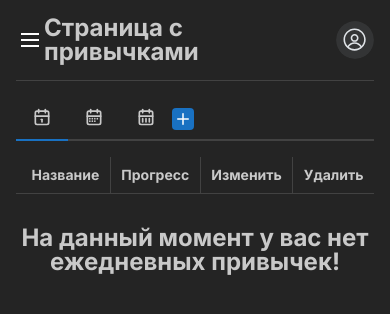
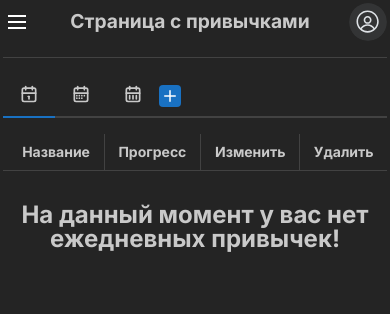
Before and after one commit to Vadimcha/ActivityTrackerApp, a Next.js app: page /habits in a window 390 px wide. Shown: the top 314 px of the page. Built offline with nearby package versions, Linux system fonts and the light colour scheme; what simple-zustand-devtools would draw is missing.

Commit message:
Make adaptiv for page title

```diff
--- /dev/null
+++ b/components/Header/Header.module.scss
@@ -0,0 +1,7 @@
+
+
+@media (max-width: 450px) {
+  .title {
+    font-size: 1.2em;
+  }
+}
--- a/components/Header/index.tsx
+++ b/components/Header/index.tsx
@@ -1,5 +1,6 @@
 import React from 'react';
 import {Avatar, Divider, Flex, Group} from "@mantine/core";
+import styles from './Header.module.scss'
 
 export const Header = ({ children }: {children: React.ReactNode}) => {
     return (
@@ -10,7 +11,7 @@ export const Header = ({ children }: {children: React.ReactNode}) => {
                 justify={"space-between"}
             >
                 {children}
-                <h2>Страница с привычками</h2>
+                <h2 className={styles.title}>Страница с привычками</h2>
                 <Group>
                     <Avatar radius={"xl"} alt={"Avatar"} />
                 </Group>
--- /dev/null
+++ b/modules/Layout/Layout.scss
@@ -0,0 +1,5 @@
+@media (max-width: 991px) {
+  .mantine-AppShell-main {
+    padding: 3px;
+  }
+}
--- a/modules/Layout/index.tsx
+++ b/modules/Layout/index.tsx
@@ -9,6 +9,7 @@ import {NavBar} from "@/components/NavBar";
 import '@/config/globals.css'
 import '@/config/reset.css'
 import {Header} from "@/components/Header";
+import './Layout.scss'
 
 export default function Layout({children}: {children: React.ReactNode}) {
     const [opened, { toggle }] = useDisclosure();
```
